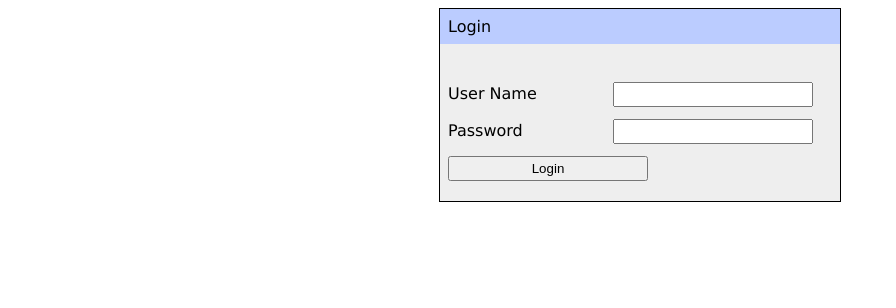
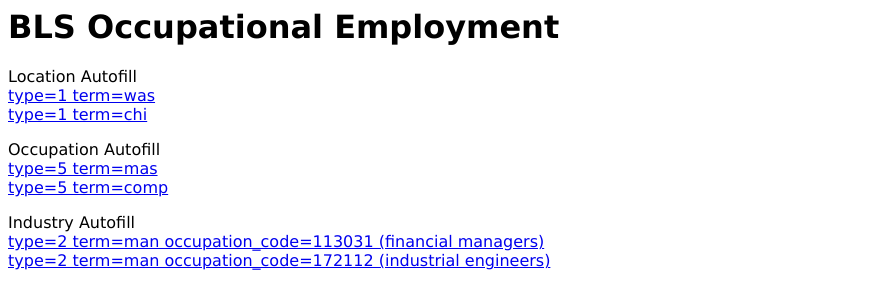
Before and after one commit to diamondap/clarity, a plain HTML site: page resources/public/index.html in a window 1280 px wide. Shown: the whole page, without its empty margins (0-896 px from the left). Drawn offline with Linux system fonts and the light colour scheme.

Commit message:
Replaced login form with page of links.

```diff
--- a/resources/public/index.html
+++ b/resources/public/index.html
@@ -4,20 +4,25 @@
 </head>
 <body>
 
-<form name="login" id="loginform" action="/login" method="get">
-  <div id="login">
-	<div class="div-head">Login</div>
-	<div class="div-body">
-	  <label for="login_name">User Name</label>
-	  <input type="text" id="login_name" name="login_name"/>
+<h1>BLS Occupational Employment</h1>
+<p>Location Autofill <br/>
+<a target="_blank" href="/blsoe/autofill?type=1&term=was">type=1 term=was</a>
+<br/>
+<a target="_blank" href="/blsoe/autofill?type=1&term=chi">type=1 term=chi</a>
+</p>
 
-	  <label for="login_pwd">Password</label>
-	  <input type="password" id="login_pwd" name="login_pwd"/>
+<p>Occupation Autofill <br/>
+<a target="_blank" href="/blsoe/autofill?type=5&term=mas">type=5 term=mas</a>
+<br/>
+<a target="_blank" href="/blsoe/autofill?type=5&term=comp">type=5 term=comp</a>
+</p>
 
-	  <input type="submit" value="Login"/>
-	</div>
-  </div>
-</form>
+<p>Industry Autofill <br/>
+<a target="_blank" href="/blsoe/autofill?type=2&term=man&occupation_code=113031">type=2 term=man occupation_code=113031 (financial managers)</a>
+<br/>
+<a target="_blank" href="/blsoe/autofill?type=2&term=man&occupation_code=172112">type=2 term=man occupation_code=172112 (industrial engineers)</a>
+</p>
+
 
 </body>
 </html>
```
